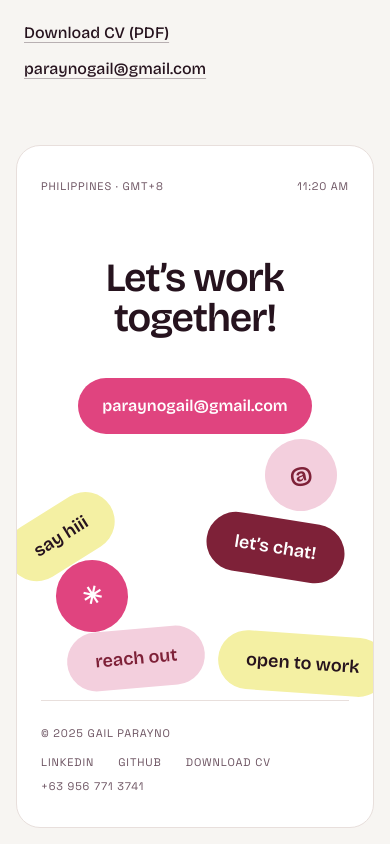
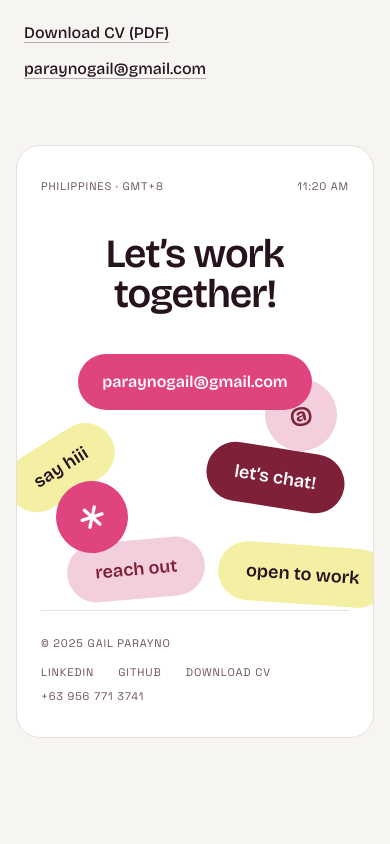
Before and after one commit to gailrayla/Portfolio, a Next.js app: page /about in a window 390 px wide. Shown: the part 2096-2940 px from the top of the page. After the commit the page ends 2850 px from the top, so only its background shows below. Built offline with nearby package versions, Linux system fonts and the light colour scheme.

Commit message:
fix mobile design

```diff
--- /dev/null
+++ b/components/asterisk.tsx
@@ -0,0 +1,16 @@
+/**
+ * The brand asterisk as an inline SVG. The ✳ character gets emoji
+ * presentation on iOS, so we draw it ourselves and it renders the same
+ * everywhere. Color comes from currentColor.
+ */
+export default function Asterisk({ className }: { className?: string }) {
+  return (
+    <svg viewBox="0 0 64 64" fill="none" className={className} aria-hidden="true">
+      <g stroke="currentColor" strokeWidth="7" strokeLinecap="round">
+        <line x1="32" y1="10" x2="32" y2="54" />
+        <line x1="12.9" y1="21" x2="51.1" y2="43" />
+        <line x1="12.9" y1="43" x2="51.1" y2="21" />
+      </g>
+    </svg>
+  );
+}
--- a/components/footer-pills.tsx
+++ b/components/footer-pills.tsx
@@ -4,6 +4,7 @@ import { useRef } from "react";
 import gsap from "gsap";
 import { ScrollTrigger } from "gsap/ScrollTrigger";
 import { useGSAP } from "@gsap/react";
+import Asterisk from "@/components/asterisk";
 
 gsap.registerPlugin(useGSAP);
 
@@ -77,7 +78,7 @@ export default function FooterPills() {
         open to work
       </span>
       <span className={`${circleBase} bottom-[12%] left-[11%] rotate-[12deg] bg-accent text-white`}>
-        ✳
+        <Asterisk className="h-[42%] w-[42%]" />
       </span>
       <span className={`${circleBase} bottom-[34%] right-[10%] rotate-[-10deg] bg-card-pink text-card-berry`}>
         @
--- a/components/footer.tsx
+++ b/components/footer.tsx
@@ -39,7 +39,7 @@ export default function Footer() {
           <LocalTime timeZone="Asia/Manila" />
         </div>
 
-        <div className="relative z-10 flex min-h-[60vh] flex-col items-center pt-16 text-center sm:min-h-[70vh] sm:pt-20">
+        <div className="relative z-10 flex min-h-[26rem] flex-col items-center pt-10 text-center sm:min-h-[70vh] sm:pt-20">
           <h2 className="font-display text-[clamp(2.5rem,7vw,6.5rem)] font-semibold leading-none tracking-tight">
             Let&rsquo;s work together!
           </h2>
--- a/components/hero.tsx
+++ b/components/hero.tsx
@@ -3,6 +3,7 @@
 import { useRef, useState } from "react";
 import gsap from "gsap";
 import { useGSAP } from "@gsap/react";
+import Asterisk from "@/components/asterisk";
 import NameCanvas from "@/components/name-canvas";
 
 gsap.registerPlugin(useGSAP);
@@ -155,9 +156,7 @@ export default function Hero() {
 
       {/* Color block under the name — the "floor" the wordmark sits on. */}
       <div className="flex h-[28vh] items-center justify-center bg-card-yellow sm:h-[34vh]">
-        <span aria-hidden="true" className="spin-slow font-display text-5xl text-accent sm:text-7xl">
-          ✳
-        </span>
+        <Asterisk className="spin-slow h-12 w-12 text-accent sm:h-16 sm:w-16" />
       </div>
     </section>
   );
--- a/components/name-canvas.tsx
+++ b/components/name-canvas.tsx
@@ -85,14 +85,22 @@ export default function NameCanvas({ text, start, scatter }: NameCanvasProps) {
         return;
       }
 
+      // On phones the wordmark stacks into one word per line, each row much
+      // larger than the single-line version would allow.
+      const lines = window.innerWidth < 640 ? text.split(" ") : [text];
       let fontPx = 100;
       octx.font = `700 ${fontPx}px ${fontFamily}`;
-      fontPx = (fontPx * width * 0.99) / octx.measureText(text).width;
+      const longest = Math.max(...lines.map((line) => octx.measureText(line).width));
+      fontPx = (fontPx * width * 0.98) / longest;
       octx.font = `700 ${fontPx}px ${fontFamily}`;
-      const metrics = octx.measureText(text);
-      const baseline =
-        (height + metrics.actualBoundingBoxAscent - metrics.actualBoundingBoxDescent) / 2;
-      octx.fillText(text, (width - metrics.width) / 2, baseline);
+      const rowHeight = height / lines.length;
+      lines.forEach((line, row) => {
+        const metrics = octx.measureText(line);
+        const baseline =
+          rowHeight * row +
+          (rowHeight + metrics.actualBoundingBoxAscent - metrics.actualBoundingBoxDescent) / 2;
+        octx.fillText(line, 0, baseline);
+      });
 
       const step = Math.max(2, Math.round(3 * dpr));
       dot = step;
@@ -187,9 +195,18 @@ export default function NameCanvas({ text, start, scatter }: NameCanvasProps) {
       <span
         ref={sizerRef}
         aria-hidden="true"
-        className="block whitespace-nowrap text-center font-display text-[12.5vw] font-bold leading-[1.08] tracking-tight"
+        className="block text-left font-display font-bold tracking-tight"
       >
-        {text}
+        <span className="block text-[26vw] leading-[1] sm:hidden">
+          {text.split(" ").map((line) => (
+            <span key={line} className="block">
+              {line}
+            </span>
+          ))}
+        </span>
+        <span className="hidden whitespace-nowrap text-[12.5vw] leading-[1.08] sm:block">
+          {text}
+        </span>
       </span>
       <canvas ref={canvasRef} aria-hidden="true" className="absolute inset-0 h-full w-full opacity-0" />
     </div>
```
